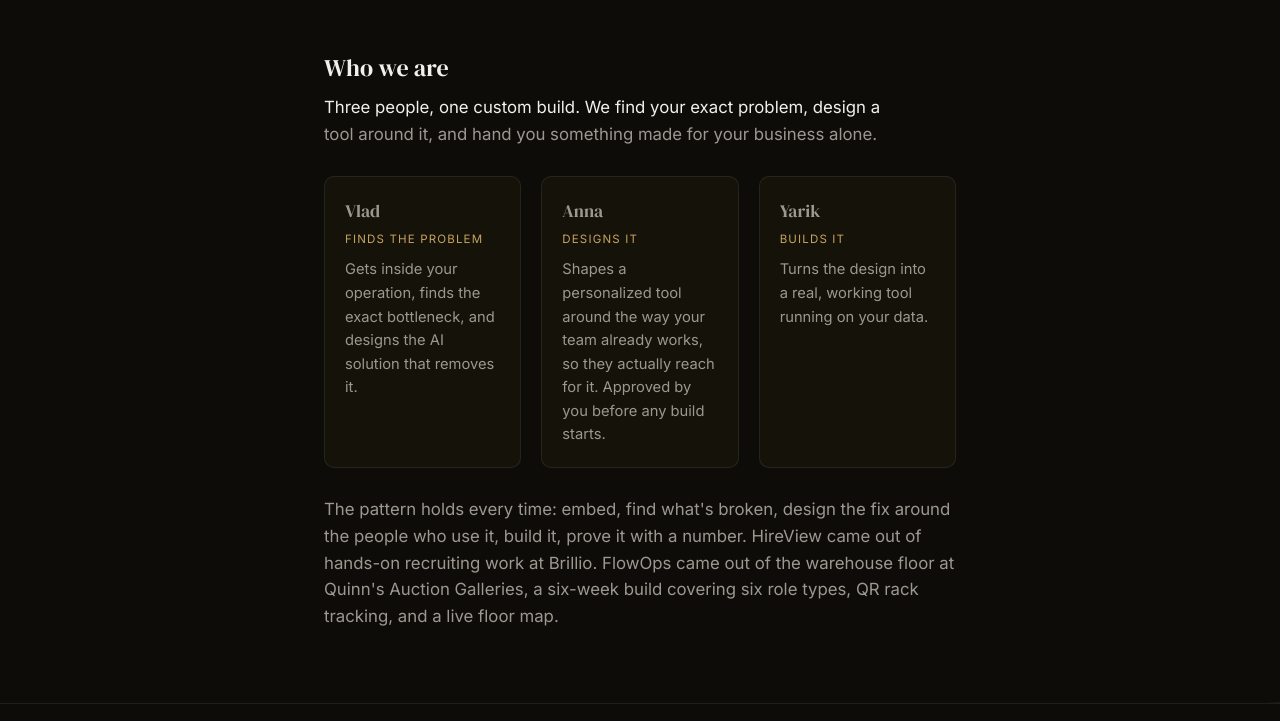
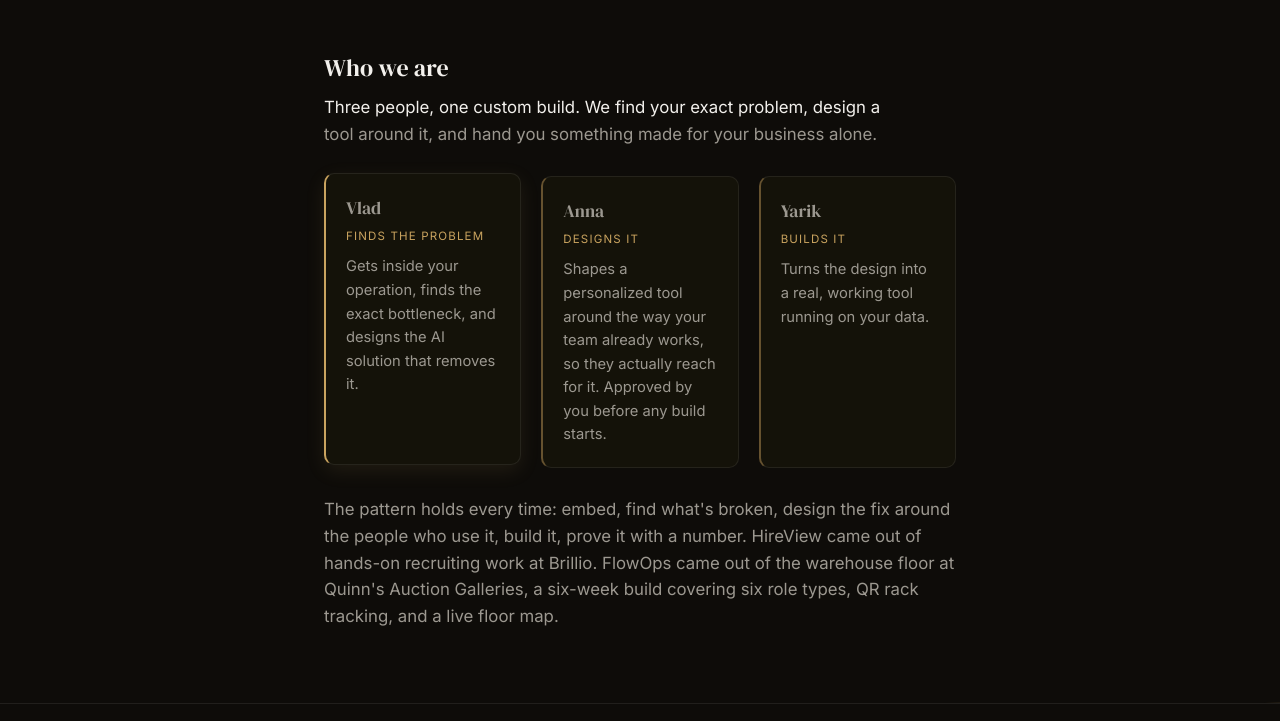
Before and after one commit to VashYarik/Ondrium, a plain HTML site: page index.html in a window 1280 px wide. In both pictures the pointer is over the element 422 px from the left and 1278 px from the top of the page. Shown: the part 957-1678 px from the top of the page. Drawn offline with Linux system fonts and the light colour scheme.

Commit message:
Highlight team cards

```diff
--- a/index.html
+++ b/index.html
@@ -270,8 +270,15 @@
   .team-member {
     background: var(--bg-card);
     border: 1px solid var(--border);
+    border-left: 2px solid rgba(201,163,95,0.45);
     border-radius: var(--radius);
     padding: 1.25rem;
+    transition: transform 0.15s ease, box-shadow 0.15s ease, border-left-color 0.15s ease;
+  }
+  .team-member:hover {
+    transform: translateY(-3px);
+    border-left-color: var(--accent);
+    box-shadow: 0 6px 20px rgba(201,163,95,0.10);
   }
   .team-member .team-name { font-family: 'DM Serif Display', serif; font-size: 1.1rem; margin: 0; }
   .team-member .team-role {
```
